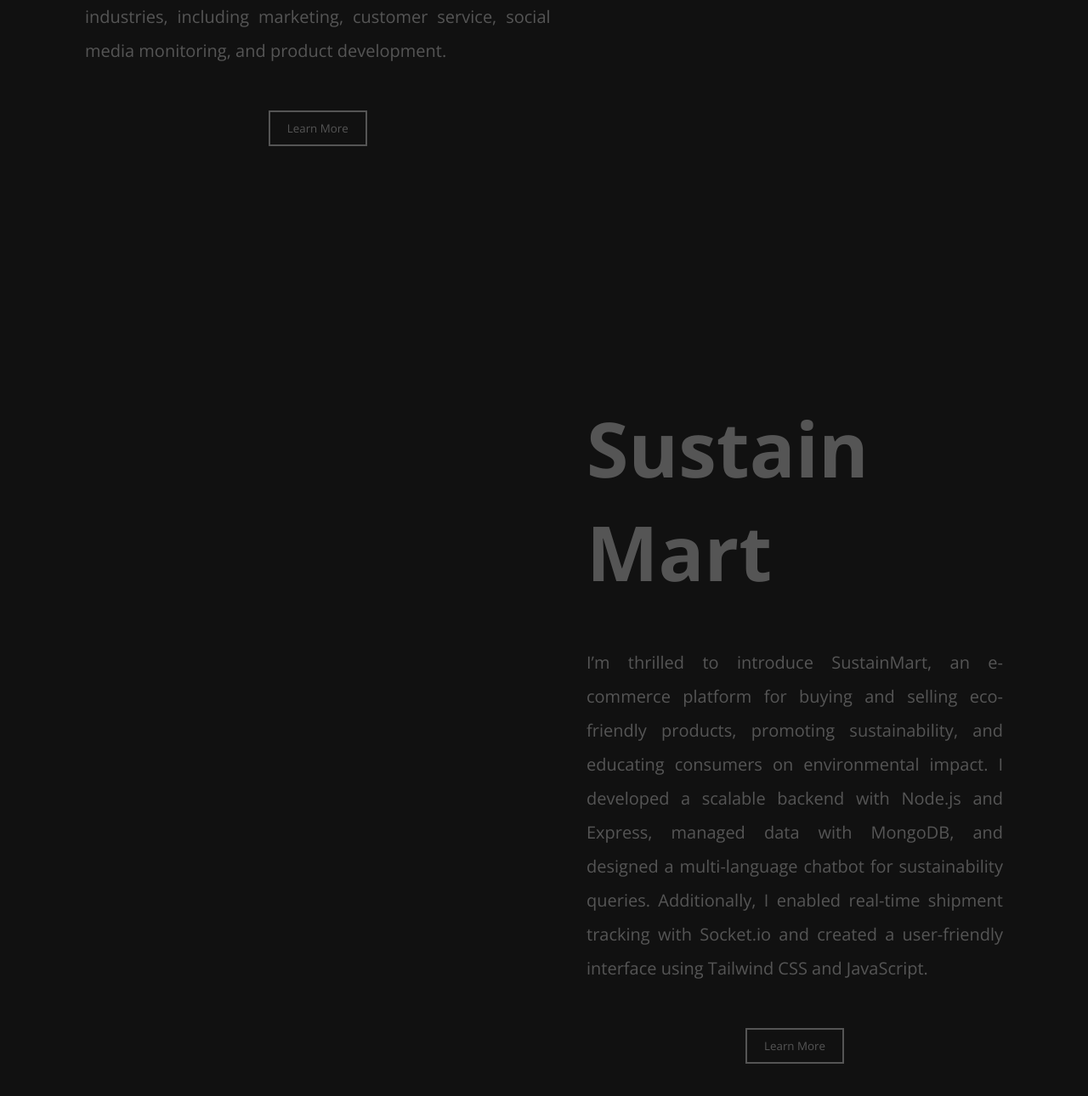
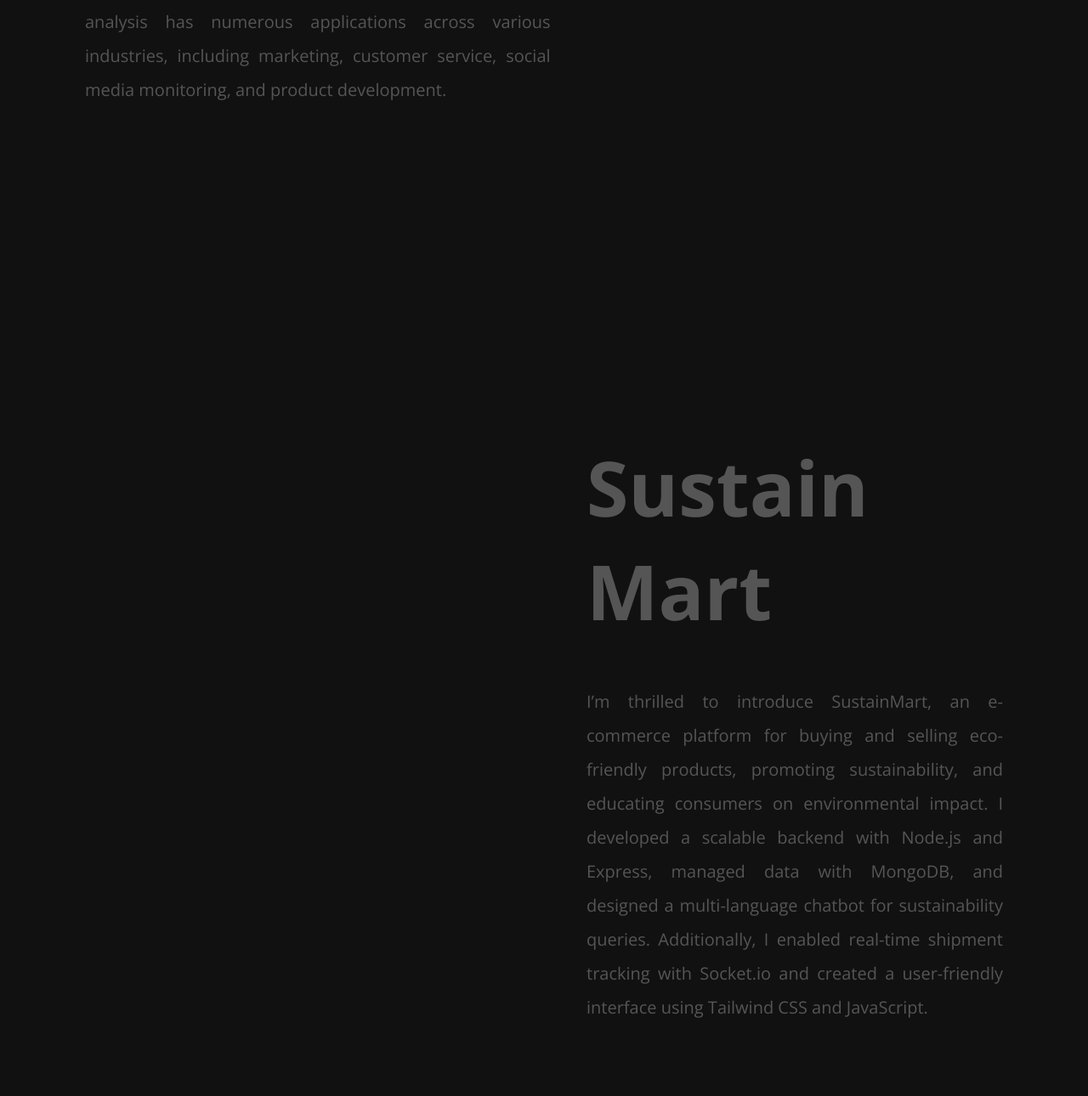
Before and after one commit to Vaishnavi1047/Portfolio_V, a plain HTML site: page index.html in a window 1280 px wide. Shown: the part 4371-5661 px from the top of the page at 85% size. Drawn offline with nearby package versions, Linux system fonts and the light colour scheme.

Commit message:
Update index.html

```diff
--- a/index.html
+++ b/index.html
@@ -43,7 +43,6 @@
             <p class="project-description">
               Sentiment analysis, a branch of Natural Language Processing (NLP), focuses on understanding and extracting sentiments or opinions from text data. It involves analyzing text to determine the sentiment expressed, which could be positive, negative, or neutral. Sentiment analysis has numerous applications across various industries, including marketing, customer service, social media monitoring, and product development.
             </p>
-            <button class="project-button">Learn More</button>
           </div>
         </div>
         <div class="project-item">
@@ -57,7 +56,6 @@
             <p class="project-description">
 I’m thrilled to introduce SustainMart, an e-commerce platform for buying and selling eco-friendly products, promoting sustainability, and educating consumers on environmental impact. I developed a scalable backend with Node.js and Express, managed data with MongoDB, and designed a multi-language chatbot for sustainability queries. Additionally, I enabled real-time shipment tracking with Socket.io and created a user-friendly interface using Tailwind CSS and JavaScript.
             </p>
-            <button class="project-button">Learn More</button>
           </div>
         </div>
         <!-- <div class="project-item">
```
